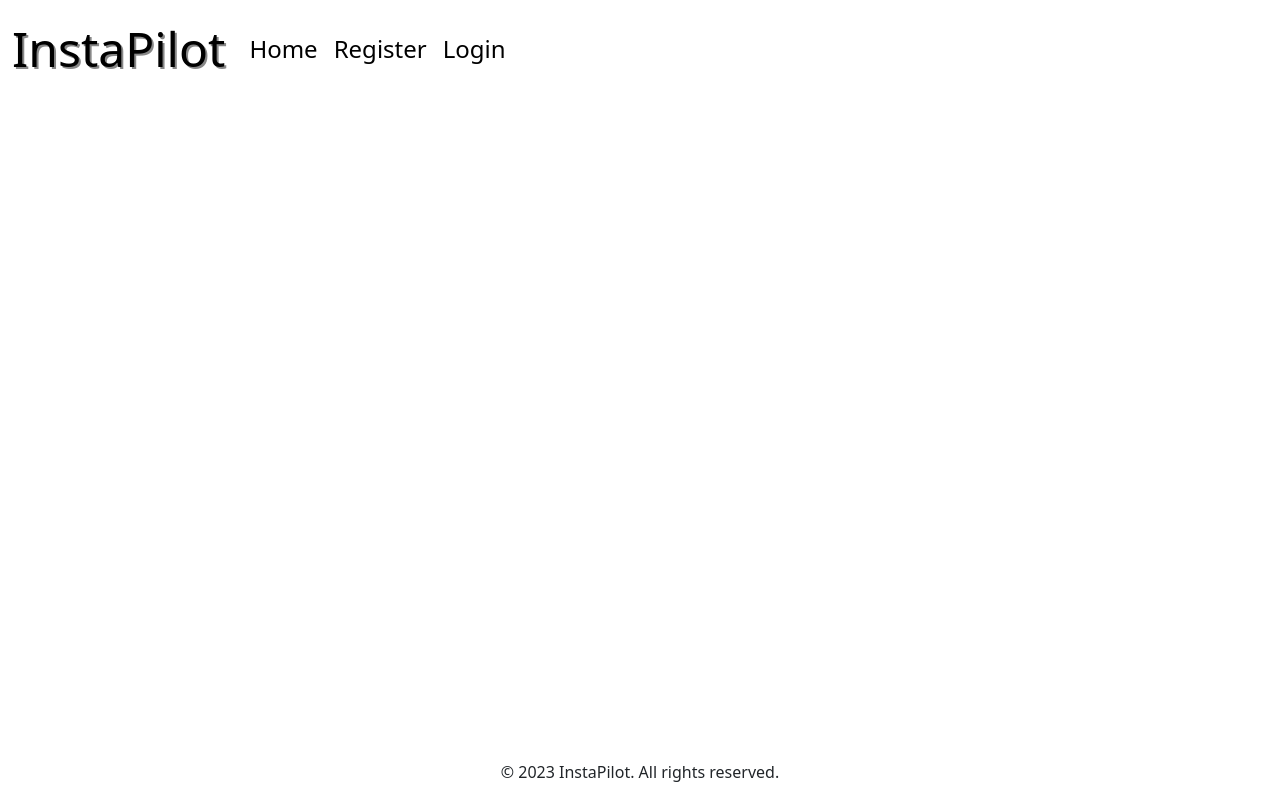
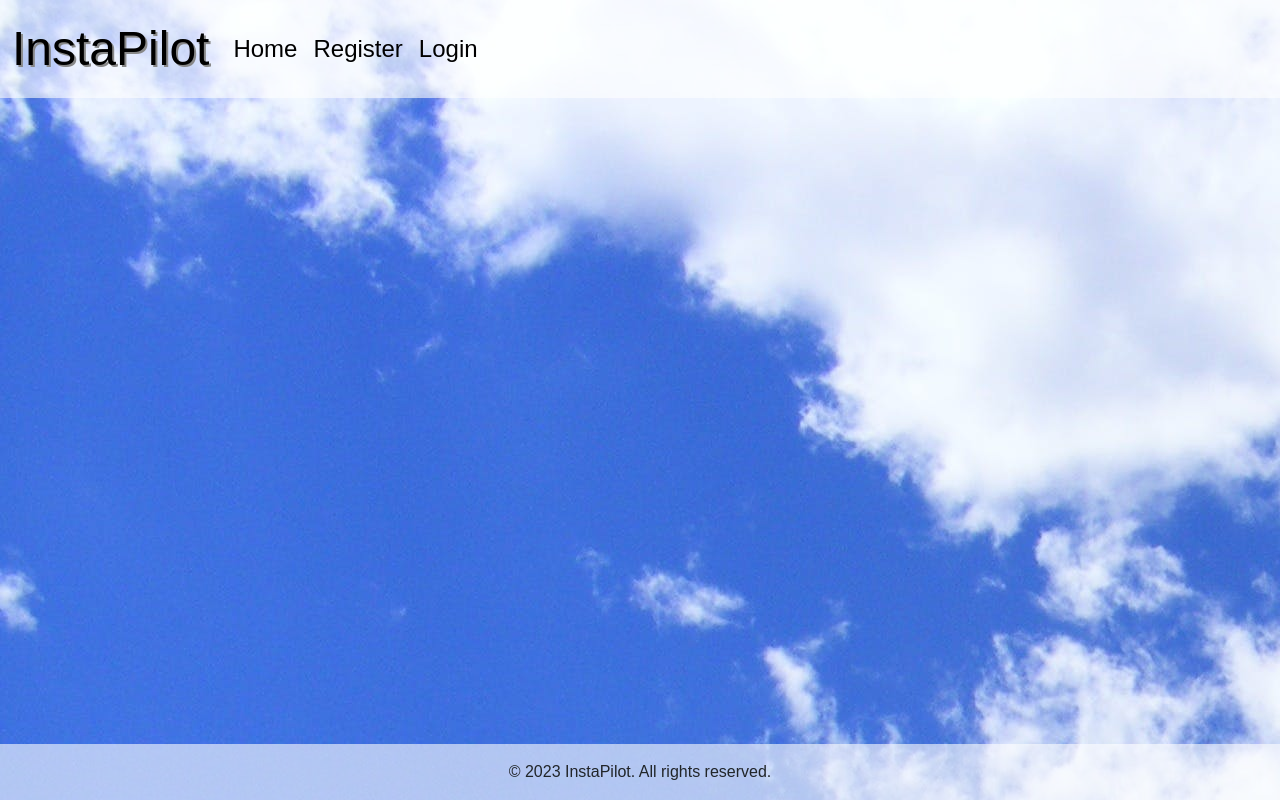
Before and after one commit to JamesH003/InstaPilot, a Django app: page / in a window 1280 px wide. Run offline with Django 3.2, Linux system fonts and the light colour scheme; data that the repository does not hold is empty; some web fonts are replaced.

Commit message:
Amend error to styling for body

```diff
--- a/static/css/style.css
+++ b/static/css/style.css
@@ -1,4 +1,5 @@
 /* font and background image for entire site */
+body {
     font-family: 'AR One Sans', sans-serif ;
     background: url(../images/cloudy-sky-instapilot.jpg) no-repeat;
 }
```
